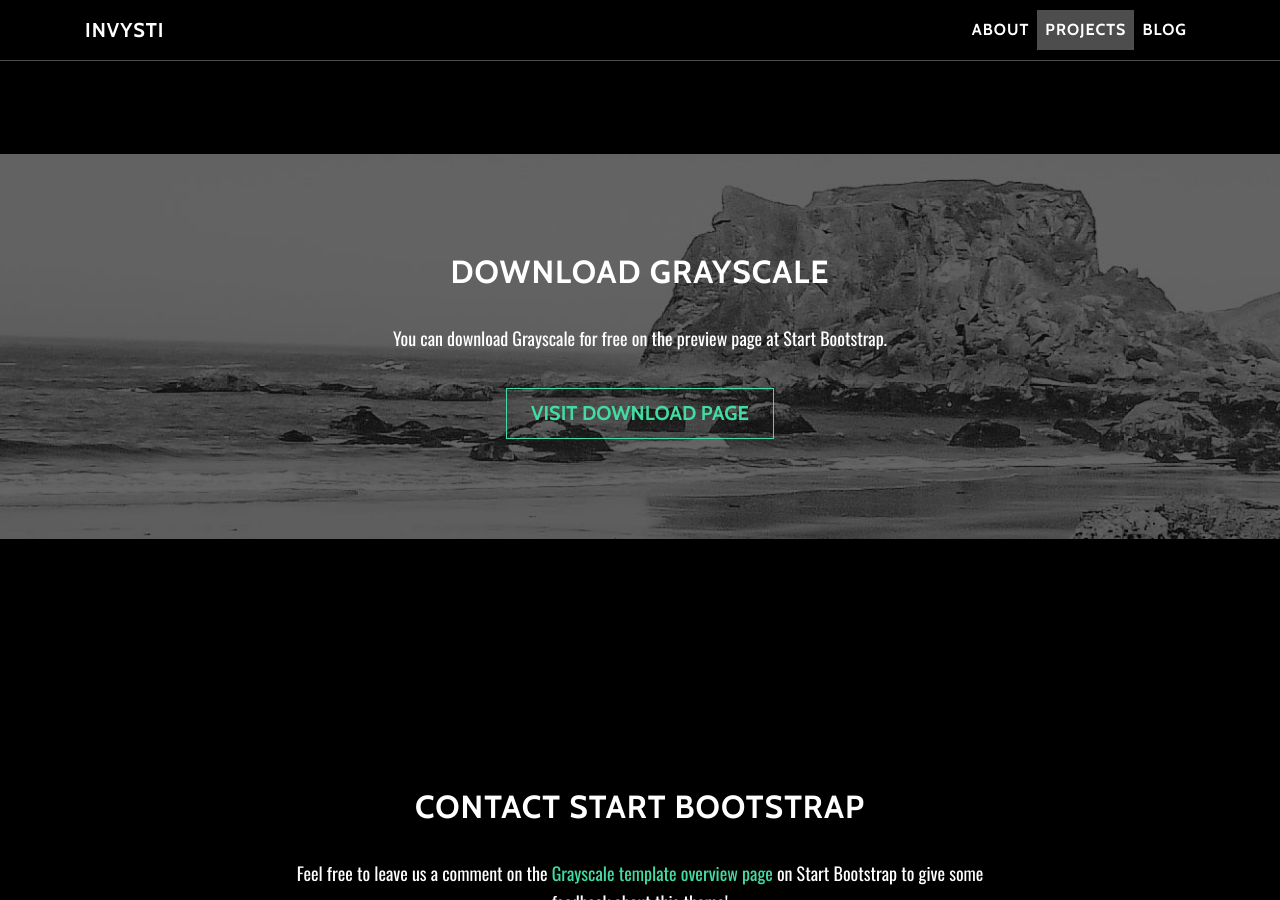
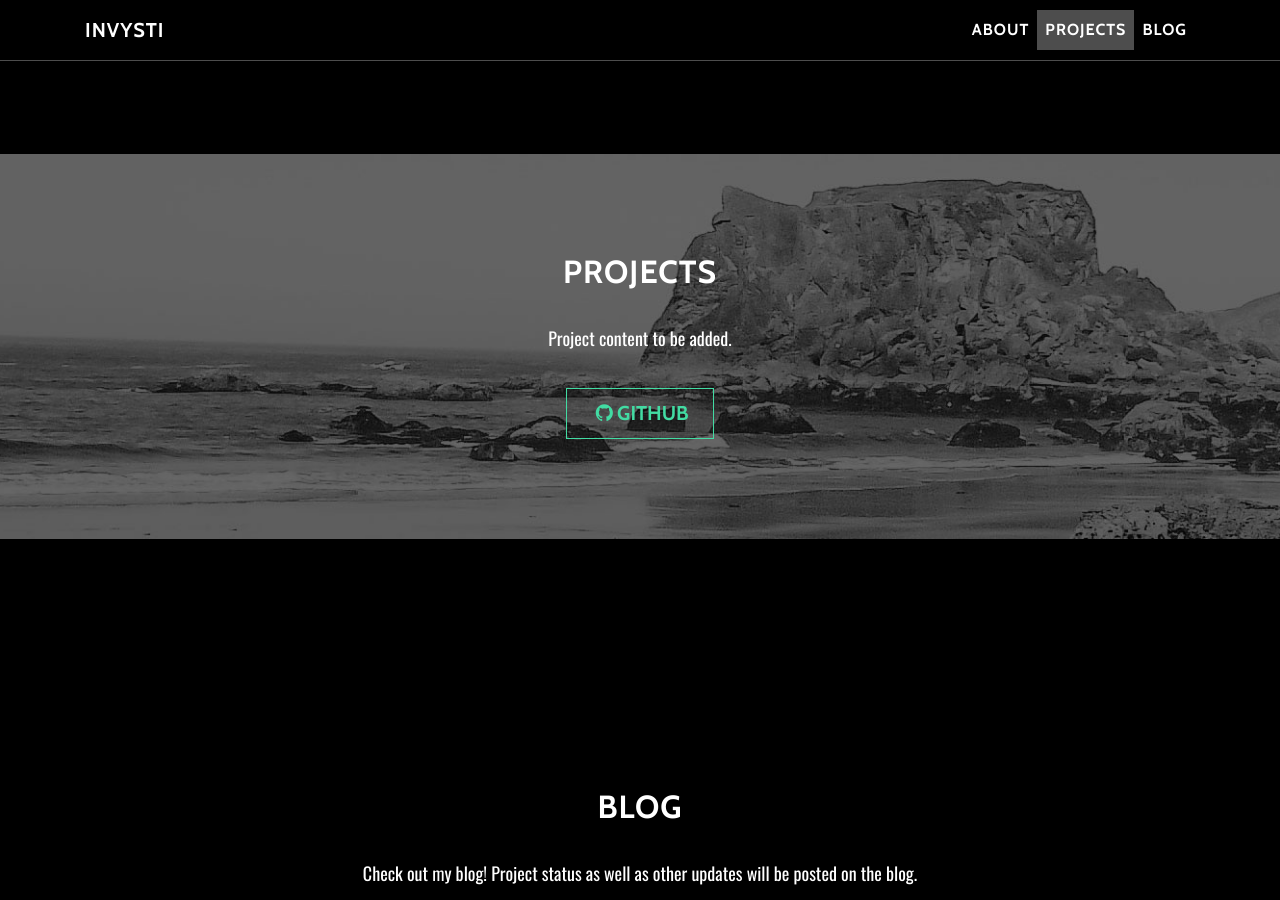
Before and after one commit to Invysti/invysti.github.io, a Jekyll site: the page built from index.html, in a window 1280 px wide and 900 px high, scrolled down 1508 px. Built offline with Jekyll 4.4.1, drawn with Linux system fonts in a browser that asks for light colours; some of the changed text lies outside the part shown.

Commit message:
Moved css files into the _include folder and added a main.css file that will be used to include the stylesheets for ease of editing. Main page has had some content updated.

```diff
--- a/_layouts/default.html
+++ b/_layouts/default.html
@@ -20,7 +20,7 @@
     <link href='https://fonts.googleapis.com/css?family=Oswald' rel='stylesheet' type='text/css'>
 
     <!-- Custom styles for this template -->
-    <link href="{{site.basurl}}/css/grayscale.css" rel="stylesheet">
+    <link href="{{site.basurl}}/css/main.css" rel="stylesheet">
 
     <!-- Temporary navbar container fix -->
     <style>
--- /dev/null
+++ b/css/main.css
@@ -0,0 +1,4 @@
+---
+---
+
+{% include css/grayscale.css %}
--- a/index.html
+++ b/index.html
@@ -36,9 +36,9 @@
     <div class="download-section">
         <div class="container">
             <div class="col-lg-8 offset-md-2">
-                <h2>Download Grayscale</h2>
-                <p>You can download Grayscale for free on the preview page at Start Bootstrap.</p>
-                <a href="http://startbootstrap.com/template-overviews/grayscale/" class="btn btn-default btn-lg">Visit Download Page</a>
+                <h2>Projects</h2>
+                <p>Project content to be added.</p>
+                <a href="https://github.com/Invysti" class="btn btn-default btn-lg"><i class="fa fa-github fa-fw"></i><span class="network-name">Github</span></a>
             </div>
         </div>
     </div>
@@ -48,17 +48,25 @@
 <section id="blog" class="container content-section text-center">
     <div class="row">
         <div class="col-lg-8 offset-md-2">
-            <h2>Contact Start Bootstrap</h2>
-            <p>Feel free to leave us a comment on the <a href="http://startbootstrap.com/template-overviews/grayscale/">Grayscale template overview page</a> on Start Bootstrap to give some feedback about this theme!</p>
+            <h2>Blog</h2>
+            <p>Check out my blog! Project status as well as other updates will be posted on the blog.</p>
+            <a href="{{site.baseurl}}/blog" class="btn btn-default btn-lg">Blog</a>
+        </div>
+    </div>
+</section>
+
+<!-- Contact Section -->
+<section id="contact" class="container content-section text-center">
+    <div class="row">
+        <div class="col-lg-8 offset-md-2">
+            <h2>Contact</h2>
+            <p>I can be reached through any of the below social media sites!</p>
             <ul class="list-inline banner-social-buttons">
                 <li class="list-inline-item">
-                    <a href="https://twitter.com/SBootstrap" class="btn btn-default btn-lg"><i class="fa fa-twitter fa-fw"></i> <span class="network-name">Twitter</span></a>
+                    <a href="https://twitter.com/Invysti" class="btn btn-default btn-lg"><i class="fa fa-twitter fa-fw"></i> <span class="network-name">Twitter</span></a>
                 </li>
                 <li class="list-inline-item">
-                    <a href="https://github.com/BlackrockDigital/startbootstrap" class="btn btn-default btn-lg"><i class="fa fa-github fa-fw"></i> <span class="network-name">Github</span></a>
-                </li>
-                <li class="list-inline-item">
-                    <a href="https://plus.google.com/+Startbootstrap/posts" class="btn btn-default btn-lg"><i class="fa fa-google-plus fa-fw"></i> <span class="network-name">Google+</span></a>
+                    <a href="https://github.com/Invysti" class="btn btn-default btn-lg"><i class="fa fa-github fa-fw"></i> <span class="network-name">Github</span></a>
                 </li>
             </ul>
         </div>
```
Also changed, not shown: _includes/css/grayscale.css (renamed from css/grayscale.css), _includes/css/grayscale.min.css (renamed from css/grayscale.min.css).
